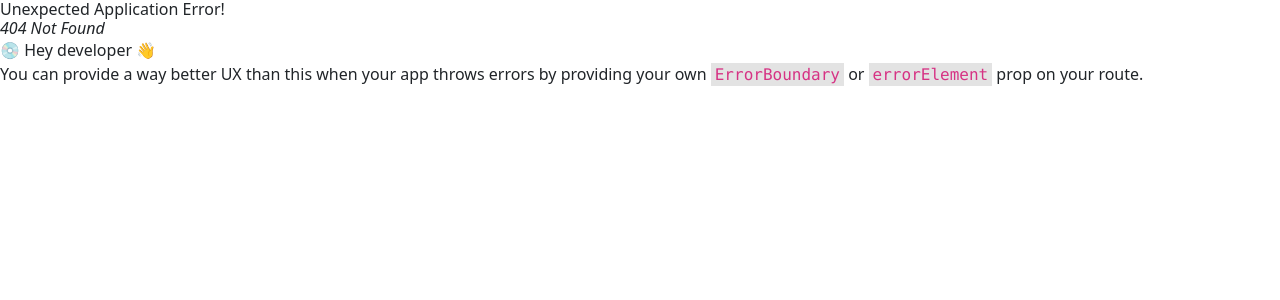
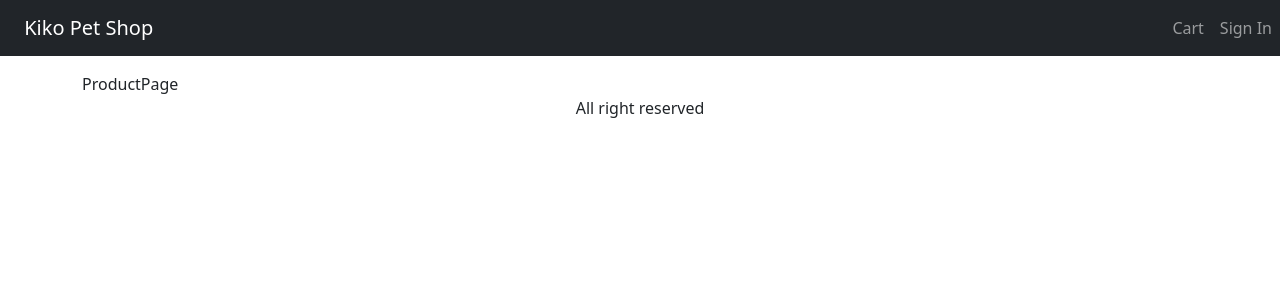
Before and after one commit to PraneethMalshan/Kiko_Pet_shop, a React (Vite) app in the folder frontend/: page /product/Arapima in a window 1280 px wide. Before the commit this address had no page. Shown: the top 300 px of the page. Built offline with nearby package versions, Linux system fonts and the light colour scheme.

Commit message:
Home page,s products Link to product page

```diff
--- a/frontend/src/main.tsx
+++ b/frontend/src/main.tsx
@@ -10,11 +10,14 @@
 import App from './App.tsx'
 import './index.css'
 import HomePage from './pages/HomePage.tsx';
+import ProductPage from './pages/ProductPage.tsx';
 
 const router = createBrowserRouter(
   createRoutesFromElements(
     <Route path="/" element={<App />}>
       <Route index={true} element={<HomePage/>}/>
+      <Route path='product/:slug' element={<ProductPage />}/>
+
       {/* <Route path="dashboard" element={<Dashboard />} /> */}
       {/* ... etc. */}
     </Route>
--- a/frontend/src/pages/HomePage.tsx
+++ b/frontend/src/pages/HomePage.tsx
@@ -1,11 +1,13 @@
 import { Col, Row } from 'react-bootstrap'
 import { sampleProducts } from '../data'
+import { Link } from 'react-router-dom'
 
 export default function HomePage() {
   return (
     <Row>
         {sampleProducts.map((product) => (
             <Col key={product.slug} sm={6} md={4} lg={3}>
+                <Link to={'/product/' + product.slug}>
                     <img
                         className='max-w-xs w-full'
                         src={product.image}
@@ -13,6 +15,7 @@
                     />
                     <h2 className='text-3xl font-bold'>{product.name}</h2>
                     <p>${product.price}</p>
+                </Link>
             </Col>
         ))}
     </Row>
--- /dev/null
+++ b/frontend/src/pages/ProductPage.tsx
@@ -0,0 +1,9 @@
+import React from 'react'
+
+export default function ProductPage() {
+  return (
+    <div>
+      ProductPage
+    </div>
+  )
+}
```
Lines whose indentation alone changed are shown as unchanged.
